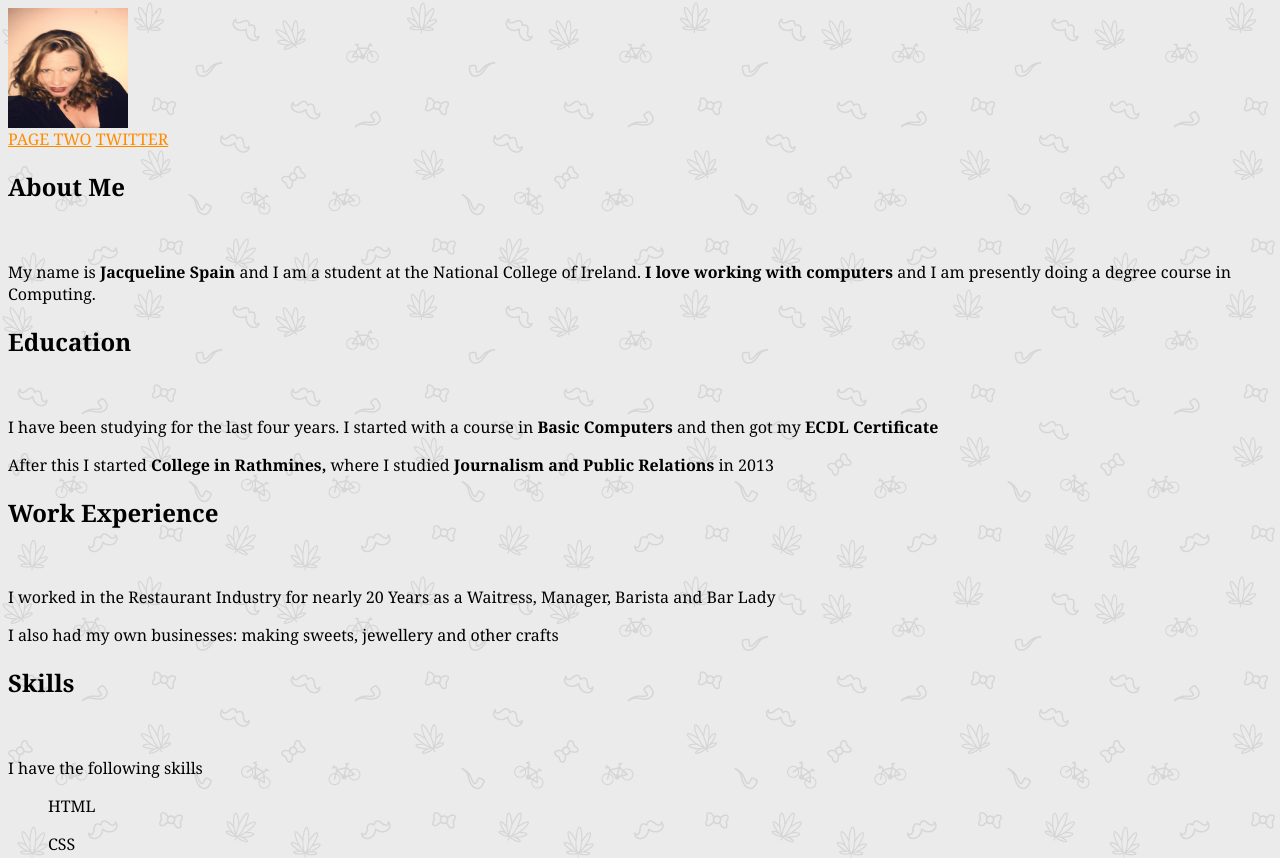
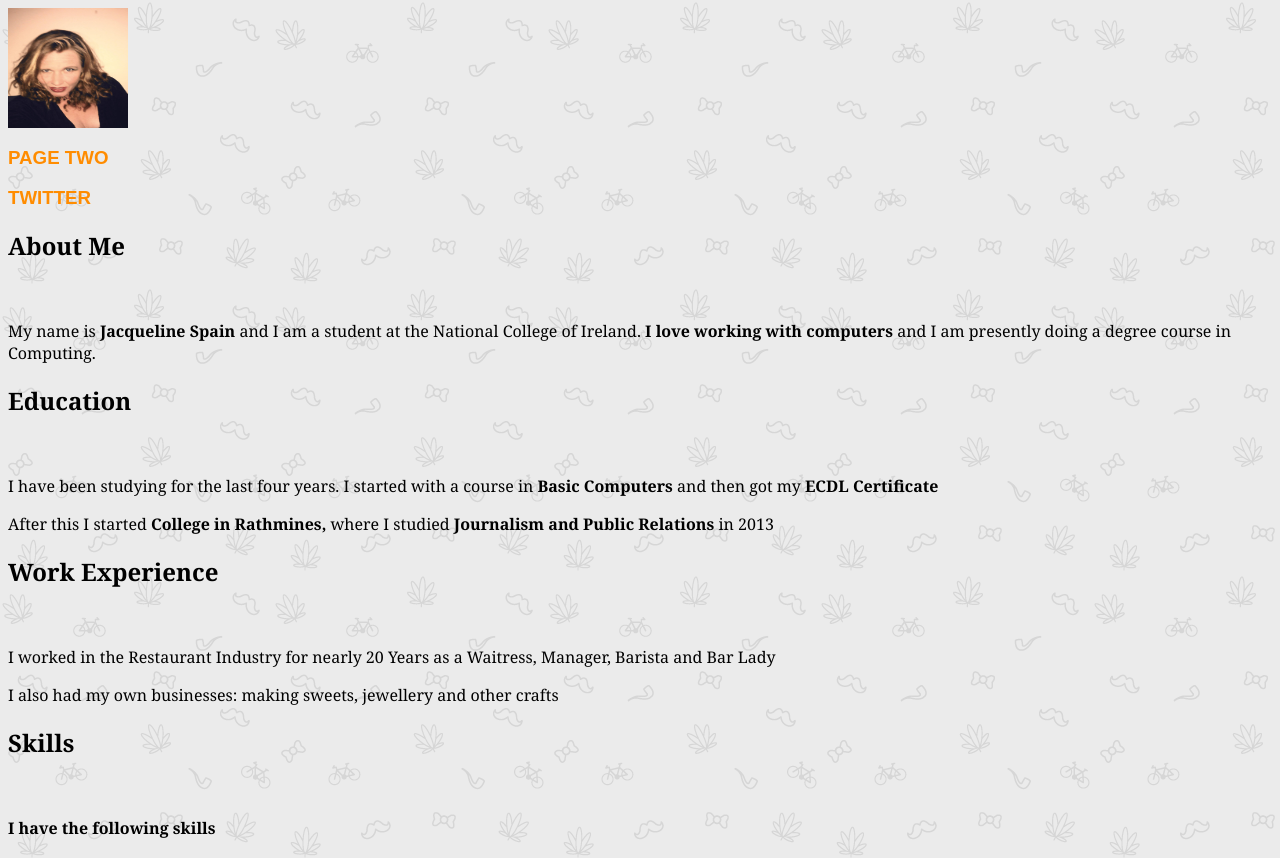
Before and after one commit to JacquelineSpain/lab-work-cv-portfolio, a plain HTML site: page index.html in a window 1280 px wide. Shown: the top 858 px of the page. Drawn offline with Linux system fonts and the light colour scheme.

Commit message:
Forth Commit

```diff
--- a/index.html
+++ b/index.html
@@ -9,8 +9,8 @@
 <body>
 	<img src="photo.jpg" width="120px" height="120px"/>
 	<br/>
-		<a href="page2.html"/>PAGE TWO</a>
-		<a href="https://twitter.com/?lang=en">TWITTER</a>
+		<a href="page2.html"/><h3>PAGE TWO</h3></a>
+		<a href="https://twitter.com/?lang=en"><h3>TWITTER</h3></a>
 
 	<h2>About Me</h2><br/>
 		<p>My name is <strong>Jacqueline Spain</strong> and I am a student at the National College of Ireland.
@@ -22,7 +22,7 @@
 		<p>I worked in the Restaurant Industry for nearly 20 Years as a Waitress, Manager, Barista and Bar Lady</p>
 		<p>I also had my own businesses: making sweets, jewellery and other crafts</p>
 	<h2>Skills</h2><br/>
-	<p>I have the following skills</p>
+	<p><strong>I have the following skills</strong></p>
 	<ul>HTML</ul>
 	<ul>CSS</ul>
 	<ul>Microsoft Word</ul>
--- a/style.css
+++ b/style.css
@@ -12,7 +12,11 @@ img {
 
 }
 ul {
-
+	text-decoration: bold;
+}
+a {
+	text-decoration: none;
+	font-family: Arial, Serif;
 }
 a:link{
 	color: #FF8C00;
```
Also changed, not shown: page2.html (+3 -3 lines).
